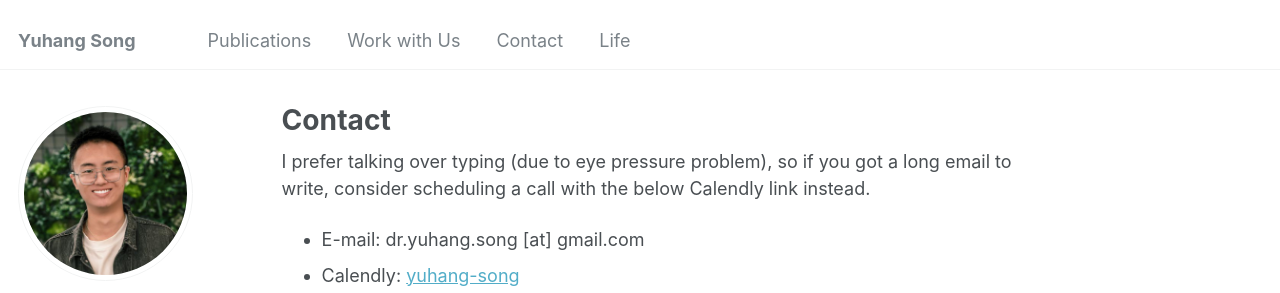
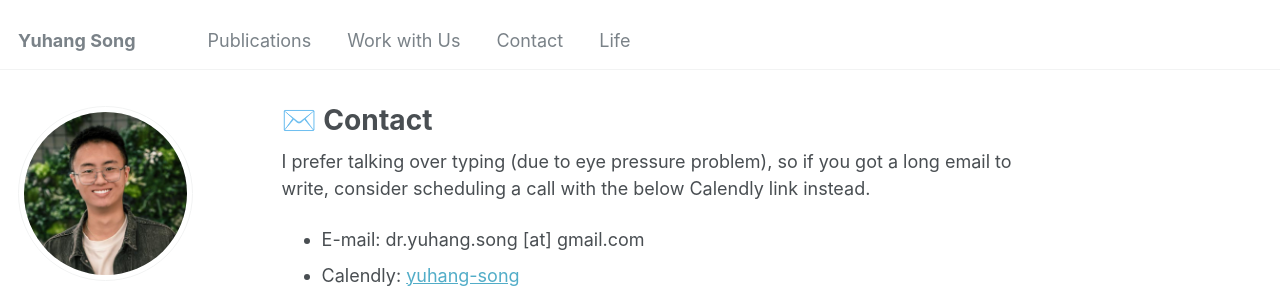
Before and after one commit to YuhangSong/YuhangSong.github.io, a Jekyll site: the page built from _pages/contact.md, in a window 1280 px wide. Shown: the top 293 px of the page. Built offline with Jekyll 4.4.1, drawn with Linux system fonts in a browser that asks for light colours; some web fonts are replaced.

```diff
--- a/_pages/contact.md
+++ b/_pages/contact.md
@@ -1,6 +1,6 @@
 ---
 permalink: /contact/
-title: "Contact"
+title: "✉️ Contact"
 author_profile: true
 ---
 I prefer talking over typing (due to eye pressure problem), so if you got a long email to write, consider scheduling a call with the below Calendly link instead.
```
